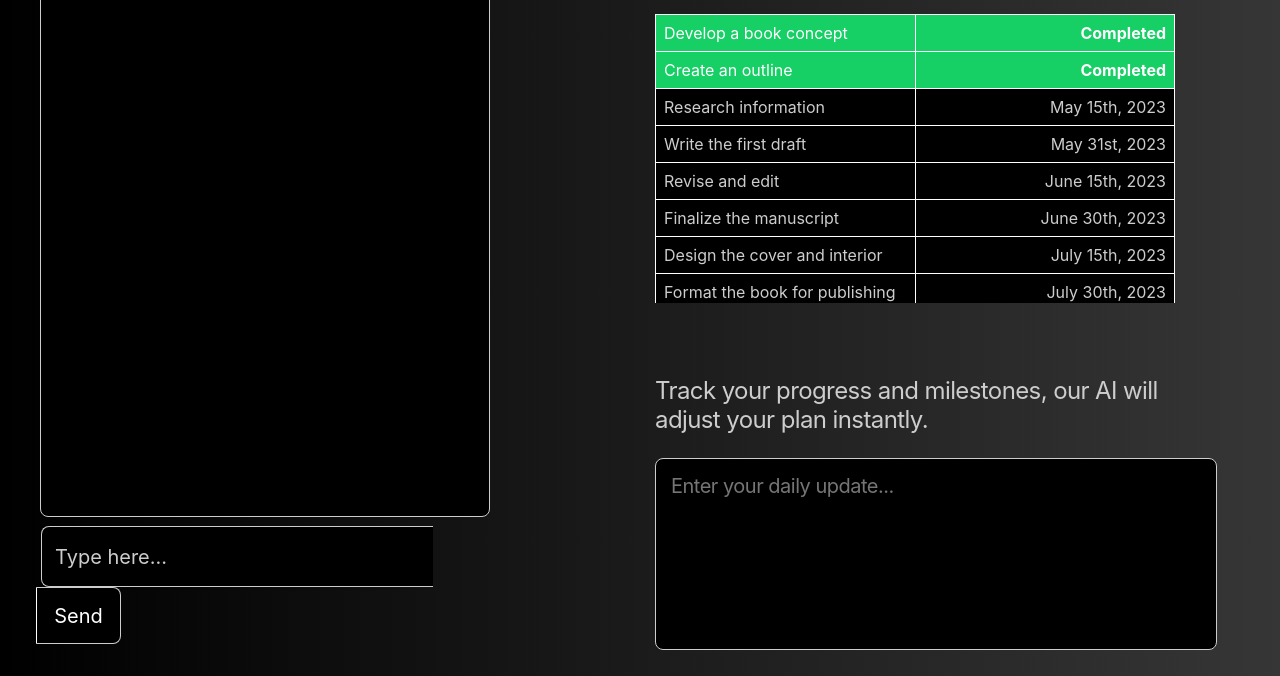
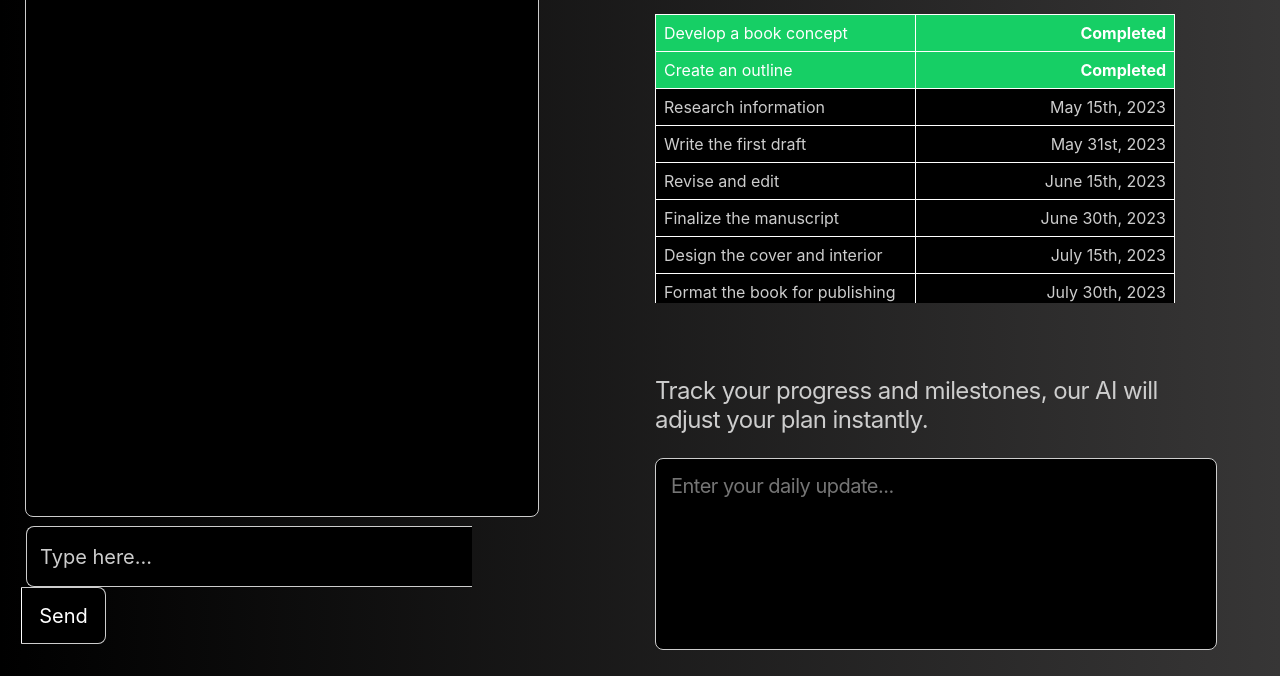
Before and after one commit to selimerenefe/selim, a plain HTML site: page index.html in a window 1280 px wide. Shown: the part 220-896 px from the top of the page. Drawn offline with Linux system fonts and the light colour scheme.

Commit message:
Update index.html

```diff
--- a/index.html
+++ b/index.html
@@ -46,14 +46,15 @@ border-radius: .5rem 0rem 0rem .5rem;  background-color:  black;/* Change the op
 }
 .chatbot-container {
 
-  width: 35%;
+  width: 40%;
   height: 700px;
   position: absolute;
-margin-top: 5px;  left: 0;
+  margin-top: 5px;
+  left: 0;
   background-color: black;
   border: 1px solid #CDCDCD;
   border-radius: .5rem;
-  margin-left: 40px;
+  margin-left: 25px;
 }
 
 /* Style for chat messages */
```
